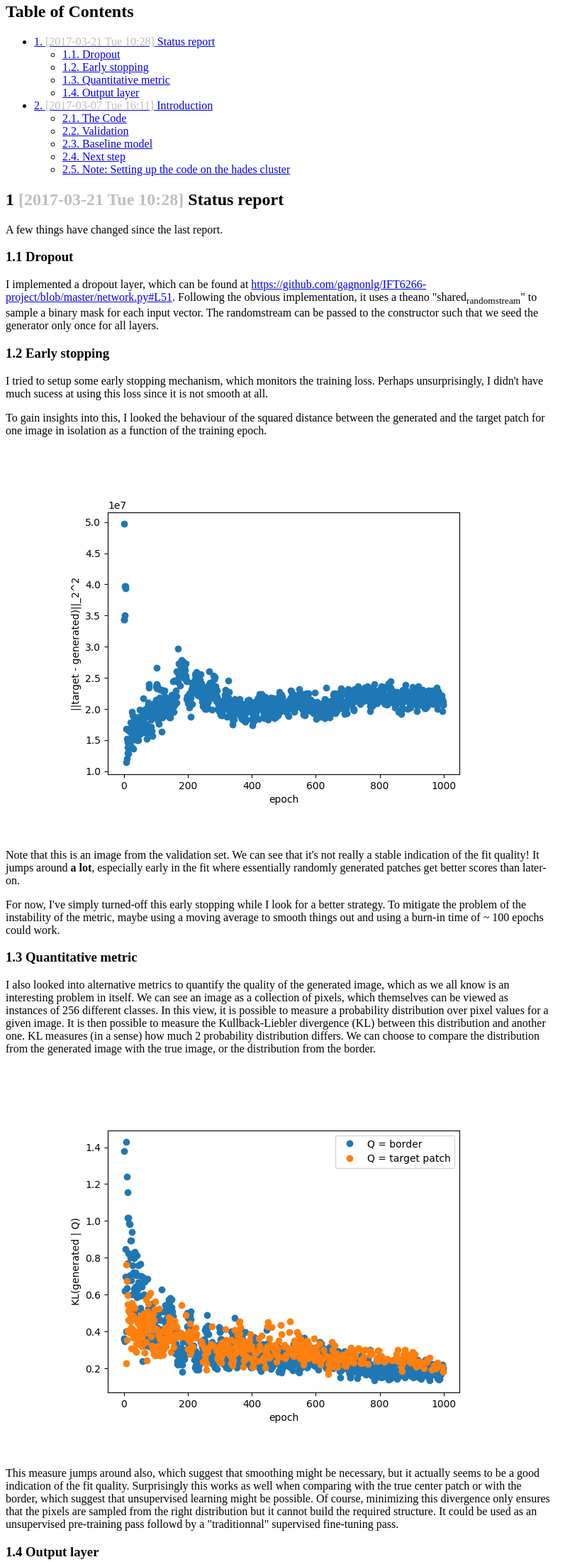
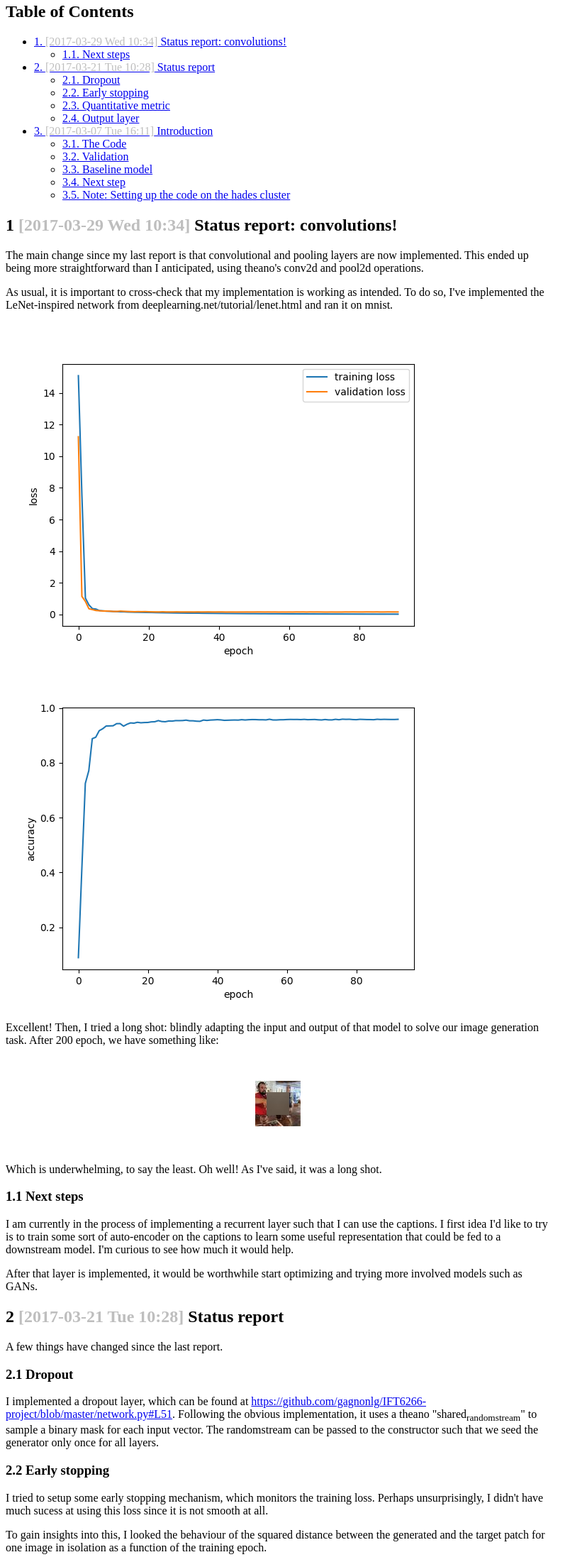
Before and after one commit to gagnonlg/IFT6266-project, a plain HTML site: page docs/index.html in a window 1280 px wide. Shown: the part 77-2278 px from the top of the page at 71% size, without its empty margins (0-828 px from the left). Drawn offline with Linux system fonts and the light colour scheme.

Commit message:
update the blog

```diff
--- a/docs/index.html
+++ b/docs/index.html
@@ -4,7 +4,7 @@
 <html xmlns="http://www.w3.org/1999/xhtml" lang="en" xml:lang="en">
 <head>
 <title>IFT6266 project blog</title>
-<!-- 2017-03-21 Tue 11:00 -->
+<!-- 2017-03-29 Wed 10:51 -->
 <meta  http-equiv="Content-Type" content="text/html;charset=utf-8" />
 <meta  name="generator" content="Org-mode" />
 <meta  name="author" content="Louis-Guillaume Gagnon" />
@@ -143,38 +143,98 @@ for the JavaScript code in this tag.
 <h2>Table of Contents</h2>
 <div id="text-table-of-contents">
 <ul>
-<li><a href="#sec-1">1. <span class="timestamp-wrapper"><span class="timestamp">[2017-03-21 Tue 10:28]</span></span> Status report</a>
+<li><a href="#sec-1">1. <span class="timestamp-wrapper"><span class="timestamp">[2017-03-29 Wed 10:34]</span></span> Status report: convolutions!</a>
 <ul>
-<li><a href="#sec-1-1">1.1. Dropout</a></li>
-<li><a href="#sec-1-2">1.2. Early stopping</a></li>
-<li><a href="#sec-1-3">1.3. Quantitative metric</a></li>
-<li><a href="#sec-1-4">1.4. Output layer</a></li>
+<li><a href="#sec-1-1">1.1. Next steps</a></li>
 </ul>
 </li>
-<li><a href="#sec-2">2. <span class="timestamp-wrapper"><span class="timestamp">[2017-03-07 Tue 16:11]</span></span> Introduction</a>
+<li><a href="#sec-2">2. <span class="timestamp-wrapper"><span class="timestamp">[2017-03-21 Tue 10:28]</span></span> Status report</a>
 <ul>
-<li><a href="#sec-2-1">2.1. The Code</a></li>
-<li><a href="#sec-2-2">2.2. Validation</a></li>
-<li><a href="#sec-2-3">2.3. Baseline model</a></li>
-<li><a href="#sec-2-4">2.4. Next step</a></li>
-<li><a href="#sec-2-5">2.5. Note: Setting up the code on the hades cluster</a></li>
+<li><a href="#sec-2-1">2.1. Dropout</a></li>
+<li><a href="#sec-2-2">2.2. Early stopping</a></li>
+<li><a href="#sec-2-3">2.3. Quantitative metric</a></li>
+<li><a href="#sec-2-4">2.4. Output layer</a></li>
+</ul>
+</li>
+<li><a href="#sec-3">3. <span class="timestamp-wrapper"><span class="timestamp">[2017-03-07 Tue 16:11]</span></span> Introduction</a>
+<ul>
+<li><a href="#sec-3-1">3.1. The Code</a></li>
+<li><a href="#sec-3-2">3.2. Validation</a></li>
+<li><a href="#sec-3-3">3.3. Baseline model</a></li>
+<li><a href="#sec-3-4">3.4. Next step</a></li>
+<li><a href="#sec-3-5">3.5. Note: Setting up the code on the hades cluster</a></li>
 </ul>
 </li>
 </ul>
 </div>
 </div>
+<div id="outline-container-sec-1" class="outline-2">
+<h2 id="sec-1"><span class="section-number-2">1</span> <span class="timestamp-wrapper"><span class="timestamp">[2017-03-29 Wed 10:34]</span></span> Status report: convolutions!</h2>
+<div class="outline-text-2" id="text-1">
+<p>
+The main change since my last report is that convolutional and pooling
+layers are now implemented. This ended up being more straightforward
+than I anticipated, using theano's conv2d and pool2d operations.
+</p>
 
-<div id="outline-container-sec-1" class="outline-2">
-<h2 id="sec-1"><span class="section-number-2">1</span> <span class="timestamp-wrapper"><span class="timestamp">[2017-03-21 Tue 10:28]</span></span> Status report</h2>
-<div class="outline-text-2" id="text-1">
+<p>
+As usual, it is important to cross-check that my implementation is
+working as intended. To do so, I've implemented the LeNet-inspired
+network from deeplearning.net/tutorial/lenet.html and ran it on mnist.
+</p>
+
+<p>
+<img src="./lenet_loss.png" alt="lenet_loss.png" /> <img src="./lenet_acc.png" alt="lenet_acc.png" />
+</p>
+
+<p>
+Excellent! Then, I tried a long shot: blindly adapting the input and
+output of that model to solve our image generation task. After 200
+epoch, we have something like:
+</p>
+
+
+<div class="figure">
+<p><img src="./test_image_longshot.jpg" alt="test_image_longshot.jpg" />
+</p>
+</div>
+
+<p>
+Which is underwhelming, to say the least. Oh well! As I've said, it
+was a long shot.
+</p>
+</div>
+
+<div id="outline-container-sec-1-1" class="outline-3">
+<h3 id="sec-1-1"><span class="section-number-3">1.1</span> Next steps</h3>
+<div class="outline-text-3" id="text-1-1">
+<p>
+I am currently in the process of implementing a recurrent layer such
+that I can use the captions. I first idea I'd like to try is to train
+some sort of auto-encoder on the captions to learn some useful
+representation that could be fed to a downstream model. I'm curious to
+see how much it would help.
+</p>
+
+<p>
+After that layer is implemented, it would be worthwhile start
+optimizing and trying more involved models such as GANs.
+</p>
+</div>
+</div>
+</div>
+
+<div id="outline-container-sec-2" class="outline-2">
+<h2 id="sec-2"><span class="section-number-2">2</span> <span class="timestamp-wrapper"><span class="timestamp">[2017-03-21 Tue 10:28]</span></span> Status report</h2>
+<div class="outline-text-2" id="text-2">
 <p>
 A few things have changed since the last report.
 </p>
 </div>
 
-<div id="outline-container-sec-1-1" class="outline-3">
-<h3 id="sec-1-1"><span class="section-number-3">1.1</span> Dropout</h3>
-<div class="outline-text-3" id="text-1-1">
+<div id="outline-container-sec-2-1" class="outline-3">
+<h3 id="sec-2-1"><span class="section-number-3">2.1</span> Dropout</h3>
+<div class="outline-text-3" id="text-2-1">
 <p>
 I implemented a dropout layer, which can be found at
 <a href="https://github.com/gagnonlg/IFT6266-project/blob/master/network.py#L51">https://github.com/gagnonlg/IFT6266-project/blob/master/network.py#L51</a>. Following
@@ -186,9 +246,9 @@ for all layers.
 </div>
 </div>
 
-<div id="outline-container-sec-1-2" class="outline-3">
-<h3 id="sec-1-2"><span class="section-number-3">1.2</span> Early stopping</h3>
-<div class="outline-text-3" id="text-1-2">
+<div id="outline-container-sec-2-2" class="outline-3">
+<h3 id="sec-2-2"><span class="section-number-3">2.2</span> Early stopping</h3>
+<div class="outline-text-3" id="text-2-2">
 <p>
 I tried to setup some early stopping mechanism, which monitors the
 training loss. Perhaps unsurprisingly, I didn't have much sucess at
@@ -223,9 +283,9 @@ using a moving average to smooth things out and using a burn-in time of
 </div>
 </div>
 
-<div id="outline-container-sec-1-3" class="outline-3">
-<h3 id="sec-1-3"><span class="section-number-3">1.3</span> Quantitative metric</h3>
-<div class="outline-text-3" id="text-1-3">
+<div id="outline-container-sec-2-3" class="outline-3">
+<h3 id="sec-2-3"><span class="section-number-3">2.3</span> Quantitative metric</h3>
+<div class="outline-text-3" id="text-2-3">
 <p>
 I also looked into alternative metrics to quantify the quality of the
 generated image, which as we all know is an interesting problem in
@@ -259,9 +319,9 @@ fine-tuning pass.
 </div>
 </div>
 
-<div id="outline-container-sec-1-4" class="outline-3">
-<h3 id="sec-1-4"><span class="section-number-3">1.4</span> Output layer</h3>
-<div class="outline-text-3" id="text-1-4">
+<div id="outline-container-sec-2-4" class="outline-3">
+<h3 id="sec-2-4"><span class="section-number-3">2.4</span> Output layer</h3>
+<div class="outline-text-3" id="text-2-4">
 <p>
 It occured to me that it might be a bad idea to use sigmoid
 activations at the last layer because they saturate and since I'm
@@ -286,9 +346,9 @@ layer (this is the next step!).
 </div>
 </div>
 
-<div id="outline-container-sec-2" class="outline-2">
-<h2 id="sec-2"><span class="section-number-2">2</span> <span class="timestamp-wrapper"><span class="timestamp">[2017-03-07 Tue 16:11]</span></span> Introduction</h2>
-<div class="outline-text-2" id="text-2">
+<div id="outline-container-sec-3" class="outline-2">
+<h2 id="sec-3"><span class="section-number-2">3</span> <span class="timestamp-wrapper"><span class="timestamp">[2017-03-07 Tue 16:11]</span></span> Introduction</h2>
+<div class="outline-text-2" id="text-3">
 <p>
 So I think it is about time I write an introductory post for my
 IFT6266 project blog.
@@ -303,9 +363,9 @@ theano which I'm not really used to (mainly used Keras in the past).
 </p>
 </div>
 
-<div id="outline-container-sec-2-1" class="outline-3">
-<h3 id="sec-2-1"><span class="section-number-3">2.1</span> The Code</h3>
-<div class="outline-text-3" id="text-2-1">
+<div id="outline-container-sec-3-1" class="outline-3">
+<h3 id="sec-3-1"><span class="section-number-3">3.1</span> The Code</h3>
+<div class="outline-text-3" id="text-3-1">
 <p>
 The code can be found on github:
 <a href="https://github.com/gagnonlg/IFT6266-project">https://github.com/gagnonlg/IFT6266-project</a>. Mainly of interest is the
@@ -368,9 +428,9 @@ the training.
 </div>
 </div>
 
-<div id="outline-container-sec-2-2" class="outline-3">
-<h3 id="sec-2-2"><span class="section-number-3">2.2</span> Validation</h3>
-<div class="outline-text-3" id="text-2-2">
+<div id="outline-container-sec-3-2" class="outline-3">
+<h3 id="sec-3-2"><span class="section-number-3">3.2</span> Validation</h3>
+<div class="outline-text-3" id="text-3-2">
 <p>
 In my experience, it helps a lot to have a simple benchmark problem on
 which good results are easy to attain fast, in order to validate that
@@ -390,9 +450,9 @@ performance is obtained after only 10 epochs:
 </div>
 </div>
 
-<div id="outline-container-sec-2-3" class="outline-3">
-<h3 id="sec-2-3"><span class="section-number-3">2.3</span> Baseline model</h3>
-<div class="outline-text-3" id="text-2-3">
+<div id="outline-container-sec-3-3" class="outline-3">
+<h3 id="sec-3-3"><span class="section-number-3">3.3</span> Baseline model</h3>
+<div class="outline-text-3" id="text-3-3">
 <p>
 My baseline model for the inpainting problem is a simple 3-layer
 densely connected MLP with 1000 units per layer, batch normalization,
@@ -420,9 +480,9 @@ slowly.
 </div>
 </div>
 
-<div id="outline-container-sec-2-4" class="outline-3">
-<h3 id="sec-2-4"><span class="section-number-3">2.4</span> Next step</h3>
-<div class="outline-text-3" id="text-2-4">
+<div id="outline-container-sec-3-4" class="outline-3">
+<h3 id="sec-3-4"><span class="section-number-3">3.4</span> Next step</h3>
+<div class="outline-text-3" id="text-3-4">
 <p>
 The obvious next step is to implement a convolutionnal layer which I
 hope will help achieve better performance.
@@ -430,9 +490,9 @@ hope will help achieve better performance.
 </div>
 </div>
 
-<div id="outline-container-sec-2-5" class="outline-3">
-<h3 id="sec-2-5"><span class="section-number-3">2.5</span> Note: Setting up the code on the hades cluster</h3>
-<div class="outline-text-3" id="text-2-5">
+<div id="outline-container-sec-3-5" class="outline-3">
+<h3 id="sec-3-5"><span class="section-number-3">3.5</span> Note: Setting up the code on the hades cluster</h3>
+<div class="outline-text-3" id="text-3-5">
 <p>
 I tried working with the module system but it seemed like a real pain
 to get a consistent environment setup for all the packages I needed so
@@ -445,7 +505,7 @@ year's IFT6266 course: <a href="https://ift6266.github.io/2016/02/19/install_the
 </div>
 <div id="postamble" class="status">
 <p class="author">Author: Louis-Guillaume Gagnon</p>
-<p class="date">Created: 2017-03-21 Tue 11:00</p>
+<p class="date">Created: 2017-03-29 Wed 10:51</p>
 <p class="creator"><a href="http://www.gnu.org/software/emacs/">Emacs</a> 25.1.1 (<a href="http://orgmode.org">Org</a> mode 8.2.10)</p>
 <p class="validation"><a href="http://validator.w3.org/check?uri=referer">Validate</a></p>
 </div>
```
Also changed, not shown: docs/lenet_acc.png (added), docs/lenet_loss.png (added), docs/test_image_longshot.jpg (added), 1 other file.
